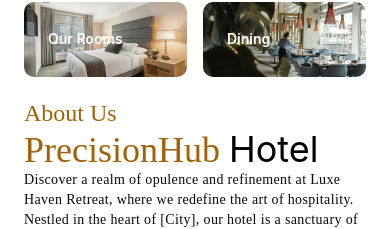
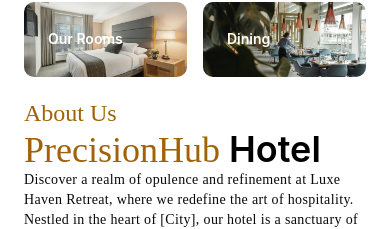
Before and after one commit to Siddhartha097/hotel, a React (Vite) app: page / in a window 390 px wide. Shown: the part 1399-1628 px from the top of the page. Built offline with nearby package versions, Linux system fonts and the light colour scheme.

Commit message:
first commit

```diff
--- a/src/pages/Home.tsx
+++ b/src/pages/Home.tsx
@@ -41,7 +41,7 @@ const Home = () => {
             <div className="md:flex-row px-6 md:px-10 gap-10 flex flex-col items-center justify-between mt-5">
                 <div className="flex flex-col">
                     <h3 className="text-2xl md:text-3xl lg:text-5xl island text-yellow-700">About Us</h3>
-                    <h1 className=" island text-yellow-700 text-4xl md:text-6xl lg:text-8xl">PrecisionHub <span className="inter text-black lg:text-4xl"> Hotel</span></h1>
+                    <h1 className=" island text-yellow-700 text-4xl md:text-6xl lg:text-8xl">PrecisionHub <span className="inter text-black lg:text-4xl font-semibold"> Hotel</span></h1>
                     <p className="text-sm tracking-wide inria font-medium">
                         Discover a realm of opulence and refinement at Luxe Haven Retreat, where we redefine the art of hospitality. Nestled in the heart of [City], our hotel is a sanctuary of timeless elegance and contemporary comfort, designed to captivate the senses and elevate your stay to unparalleled heights. <br />
                         A Symphony of Luxury: Step into a world where luxury isn't just a word; it's an experience woven into every thread of our exquisite interiors. From the moment you enter our grand lobby adorned with crystal chandeliers to the sumptuous comfort of your meticulously appointed room, you'll find a seamless fusion of style and sophistication. <br />
```
